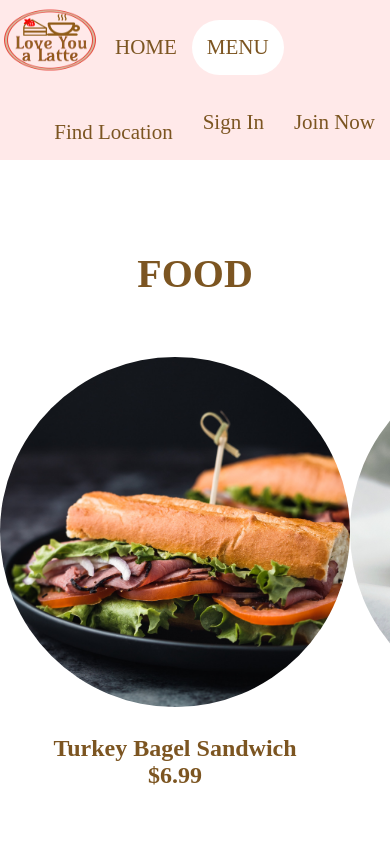
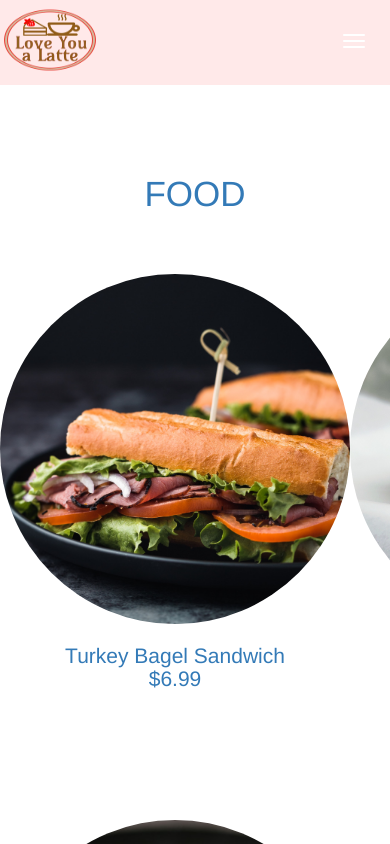
Before and after one commit to mihaelavalac/love-you-a-latte, a plain HTML site: page food.html in a window 390 px wide. Drawn offline with nearby package versions, Linux system fonts and the light colour scheme.

Commit message:
Made the page responsive.

```diff
--- a/food.html
+++ b/food.html
@@ -11,47 +11,42 @@
       rel="icon"
       href="img/454-4541047_hot-coffee-cup-with-hearts-comments-transparent-coffee.png"
     />
+    <link rel="stylesheet" href="https://maxcdn.bootstrapcdn.com/bootstrap/3.4.1/css/bootstrap.min.css">
+    <script src="https://ajax.googleapis.com/ajax/libs/jquery/3.5.1/jquery.min.js"></script>
+    <script src="https://maxcdn.bootstrapcdn.com/bootstrap/3.4.1/js/bootstrap.min.js"></script>
   </head>
   <body id="menu">
-    <nav class="navbar">
-      <!-- Here are all elements of navbar. I will make these links functionable along the wa, or I will turn them in buttons(will see which option is better). -->
-      <a href="home.html"
+    <nav class="navbar navbar-inverse" style='background-color: rgb(255, 233, 233); border:none; margin-bottom: 0; '>
+      <div class="container-fluid">
+        <div class="navbar-header">
+          <button type="button" class="navbar-toggle" style="margin-top:25px; border:none;" data-toggle="collapse" data-target="#myNavbar">
+            <span class="icon-bar"></span>
+            <span class="icon-bar"></span>
+            <span class="icon-bar"></span>
+          </button>
+          <a href="home.html"
         ><img
+
           id="logo"
           src="img/logo1.png"
           alt="The logo of the coffee shop is here!"
       /></a>
-      <a
-        href="home.html"
-        class="nav-btn text-primary text-shadow border-round-bt align-left"
-        >HOME</a
-      >
-      <a
-        href="menu.html"
-        class="
-          nav-btn
-          text-primary text-shadow
-          border-round-bt
-          align-left
-          bg-secondary
-        "
-        >MENU</a
-      >
-      <a
-        href="join-now.html"
-        class="nav-btn text-primary text-shadow border-round-bt align-right"
-        >Join Now</a
-      >
-      <a
-        href="signin.html"
-        class="nav-btn text-primary text-shadow border-round-bt align-right"
-        >Sign In</a
-      >
-      <a
-        href="location.html"
-        class="nav-btn text-primary text-shadow border-round-bt align-right"
-        >Find Location</a
-      >
+        </div>
+        <div class="collapse navbar-collapse" id="myNavbar"  style="margin-top:17px; color: rgb(151, 105, 44) !important; ">
+          <ul class="nav navbar-nav " >
+            <li><a href="home.html">Home</a></li>
+            <li class="active-link "><a href="menu.html">Menu</a></li>
+            <li  ><a href="about-as.html">About Us</a></li>
+            <li><a href="career.html">Career</a></li>
+            <li><a href="contact.html">Contact</a></li>
+          </ul>
+          <ul class="nav navbar-nav navbar-right">
+            <li><a href="location.html"><span class="glyphicon glyphicon-map-marker"></span> Locations</a></li>
+            <li><a href="join-now.html"><span class="glyphicon glyphicon-user"></span> Join Now</a></li>
+            <li><a href="signin.html"><span class="glyphicon glyphicon-log-in"></span> Login</a></li>
+          </ul>
+        </div>
+      </div>
     </nav>
     <div class="menu text-primary">
       <h1 class="ad-title">Food</h1>
@@ -84,10 +79,7 @@
     </div>
     <!-- Here I created the footer with several links. All of them will work until the end of the project. -->
     <footer class="footer">
-      <a class="footer-link text-primary" href="about-as.html"> About As</a>
-      <a class="footer-link text-primary" href="contact.html"> Contact</a>
-      <a class="footer-link text-primary" href="career.html"> Career</a>
-      <p>&copy; 2021 Created with &#9825; by <a class="text-primary" href="https://github.com/mihaelavalac" target="_blank">Mihaela Valac</a></p>
+      <p>&copy; 2021 Created with &#9825; by <a class="link" href="https://github.com/mihaelavalac" target="_blank">Mihaela Valac</a></p>
     </footer>
   </body>
 </html>
```
